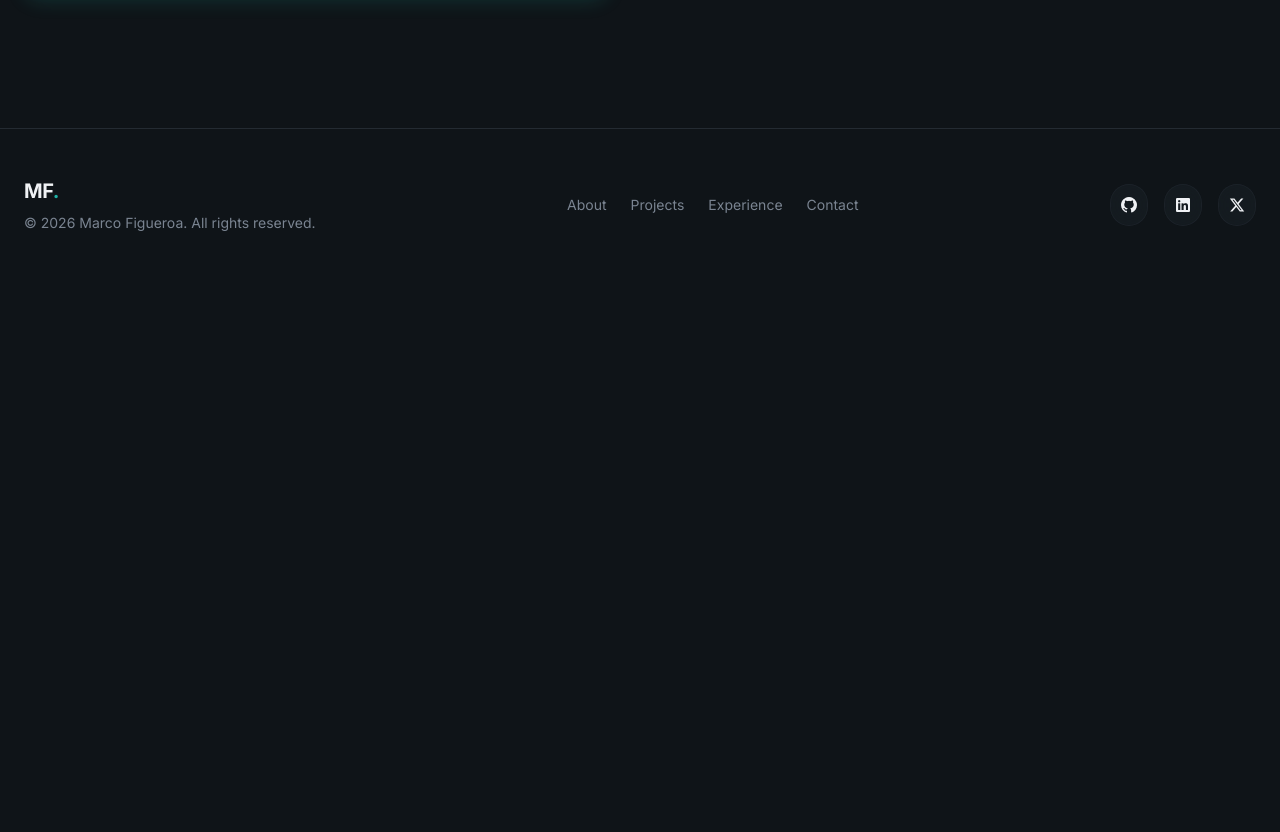
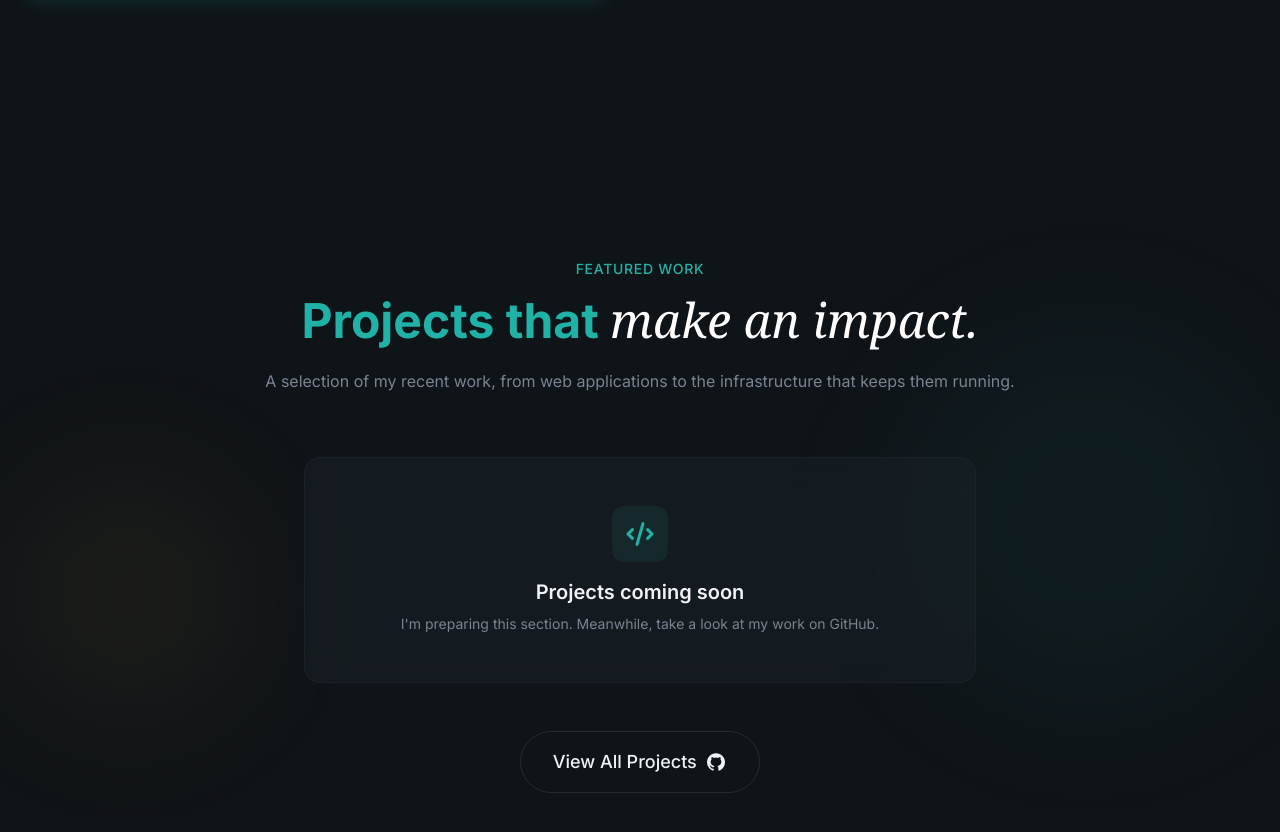
Before and after one commit to mfigueroa23/devsonic.cl, an Angular app: page / in a window 1280 px wide. Shown: the part 1840-2672 px from the top of the page. Before the commit the page ends 2121 px from the top, so only its background shows below. Built offline with nearby package versions, Linux system fonts and the light colour scheme; a web font is replaced by a local one.

Commit message:
feat(projects): Adding projects section
This add the projects section with an empty state until the projects are ready

```diff
--- a/src/app/sections/projects/projects.html
+++ b/src/app/sections/projects/projects.html
@@ -0,0 +1,72 @@
+<section id="projects" class="py-32 relative overflow-hidden">
+  <!-- Background Glows -->
+  <div class="absolute top-1/4 right-0 w-96 h-96 bg-primary/5 rounded-full blur-3xl"></div>
+  <div class="absolute bottom-1/4 left-0 w-64 h-64 bg-highlight/5 rounded-full blur-3xl"></div>
+
+  <section class="container mx-auto px-6 relative z-10">
+    <!-- Section Header -->
+    <article class="text-center mx-auto max-w-3xl mb-16">
+      <span class="text-secondary-foreground text-sm font-medium tracking-wider uppercase animate-fade-in">Featured Work</span>
+      <h2 class="text-4xl md:text-5xl font-bold mt-4 mb-6 animate-fade-in animation-delay-100 text-secondary-foreground">
+        Projects that
+        <span class="font-serif italic font-normal text-white">make an impact.</span>
+      </h2>
+      <p class="text-muted-foreground animate-fade-in animation-delay-200">
+        A selection of my recent work, from web applications to the infrastructure that keeps them running.
+      </p>
+    </article>
+
+    @if (projects.length) {
+      <!-- Projects Grid -->
+      <article class="grid md:grid-cols-2 gap-8">
+        @for (project of projects; track $index) {
+          <section class="group glass rounded-2xl overflow-hidden animate-fade-in" [style.animationDelay]="($index + 1) * 100 + 'ms'">
+            <!-- Image -->
+            <article class="relative overflow-hidden aspect-video">
+              <img [src]="project.image" [alt]="project.title" class="w-full h-full object-cover transition-transform duration-700 group-hover:scale-110" />
+              <div class="absolute inset-0 bg-linear-to-t from-card via-card/50 to-transparent opacity-60"></div>
+
+              <!-- Overlay Links -->
+              <div class="absolute inset-0 flex items-center justify-center gap-4 opacity-0 group-hover:opacity-100 transition-opacity duration-300">
+                <a href="{{ project.link }}" target="_blank" aria-label="Live demo" class="p-3 rounded-full glass hover:bg-primary hover:text-primary-foreground transition-all">
+                  <i class="fa-solid fa-arrow-up-right-from-square"></i>
+                </a>
+                <a href="{{ project.github }}" target="_blank" aria-label="Source code" class="p-3 rounded-full glass hover:bg-primary hover:text-primary-foreground transition-all">
+                  <i class="fa-brands fa-github"></i>
+                </a>
+              </div>
+            </article>
+
+            <!-- Content -->
+            <article class="p-6 space-y-4">
+              <div class="flex items-start justify-between">
+                <h3 class="text-xl font-semibold group-hover:text-primary transition-colors">{{ project.title }}</h3>
+                <i class="fa-solid fa-arrow-right -rotate-45 text-muted-foreground group-hover:text-primary group-hover:translate-x-1 group-hover:-translate-y-1 transition-all"></i>
+              </div>
+              <p class="text-muted-foreground text-sm">{{ project.description }}</p>
+              <div class="flex flex-wrap gap-2">
+                @for (tag of project.tags; track $index) {
+                  <span class="px-4 py-1.5 rounded-full bg-surface text-xs font-medium border border-border/50 text-muted-foreground hover:border-primary/50 hover:text-primary transition-all duration-300">{{ tag }}</span>
+                }
+              </div>
+            </article>
+          </section>
+        }
+      </article>
+    } @else {
+      <!-- Empty State -->
+      <article class="glass rounded-2xl p-12 max-w-2xl mx-auto text-center animate-fade-in animation-delay-300">
+        <div class="w-14 h-14 rounded-xl bg-primary/10 flex items-center justify-center mx-auto mb-4">
+          <i class="fa-solid fa-code text-2xl text-primary"></i>
+        </div>
+        <h3 class="text-xl font-semibold mb-2">Projects coming soon</h3>
+        <p class="text-sm text-muted-foreground">I'm preparing this section. Meanwhile, take a look at my work on GitHub.</p>
+      </article>
+    }
+
+    <!-- View All CTA -->
+    <article class="text-center mt-12 animate-fade-in animation-delay-500">
+      <app-animated-button href="https://github.com/mfigueroa23">View All Projects <i class="fa-brands fa-github"></i></app-animated-button>
+    </article>
+  </section>
+</section>
--- a/src/app/sections/projects/projects.ts
+++ b/src/app/sections/projects/projects.ts
@@ -1,9 +1,22 @@
 import { Component } from '@angular/core';
+import { AnimatedButton } from '../../components/animated-button/animated-button';
+
+interface Project {
+  title: string;
+  description: string;
+  image: string;
+  tags: string[];
+  link: string;
+  github: string;
+}
 
 @Component({
-  imports: [],
+  imports: [AnimatedButton],
   selector: 'app-projects',
   styleUrl: './projects.css',
   templateUrl: './projects.html',
 })
-export class Projects {}
+export class Projects {
+  // Add projects here, images go in /public/projects
+  public projects: Project[] = [];
+}
```
